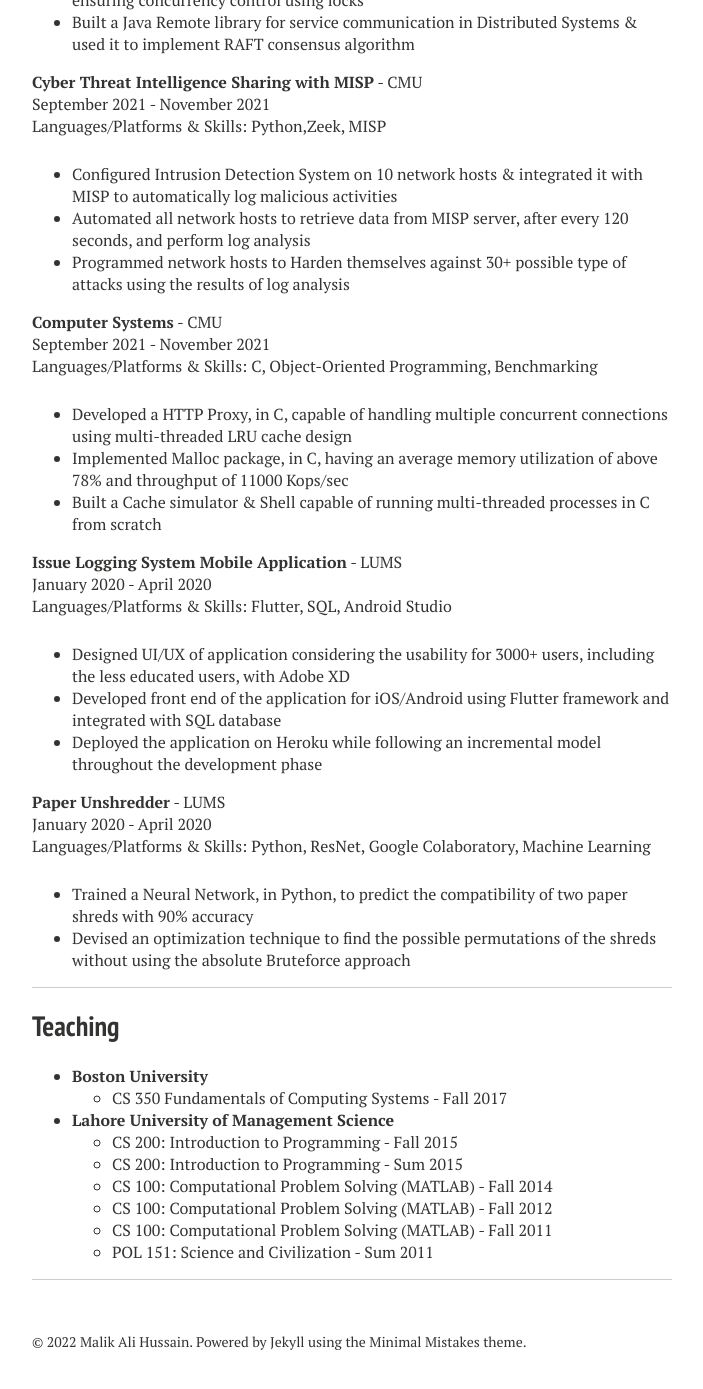
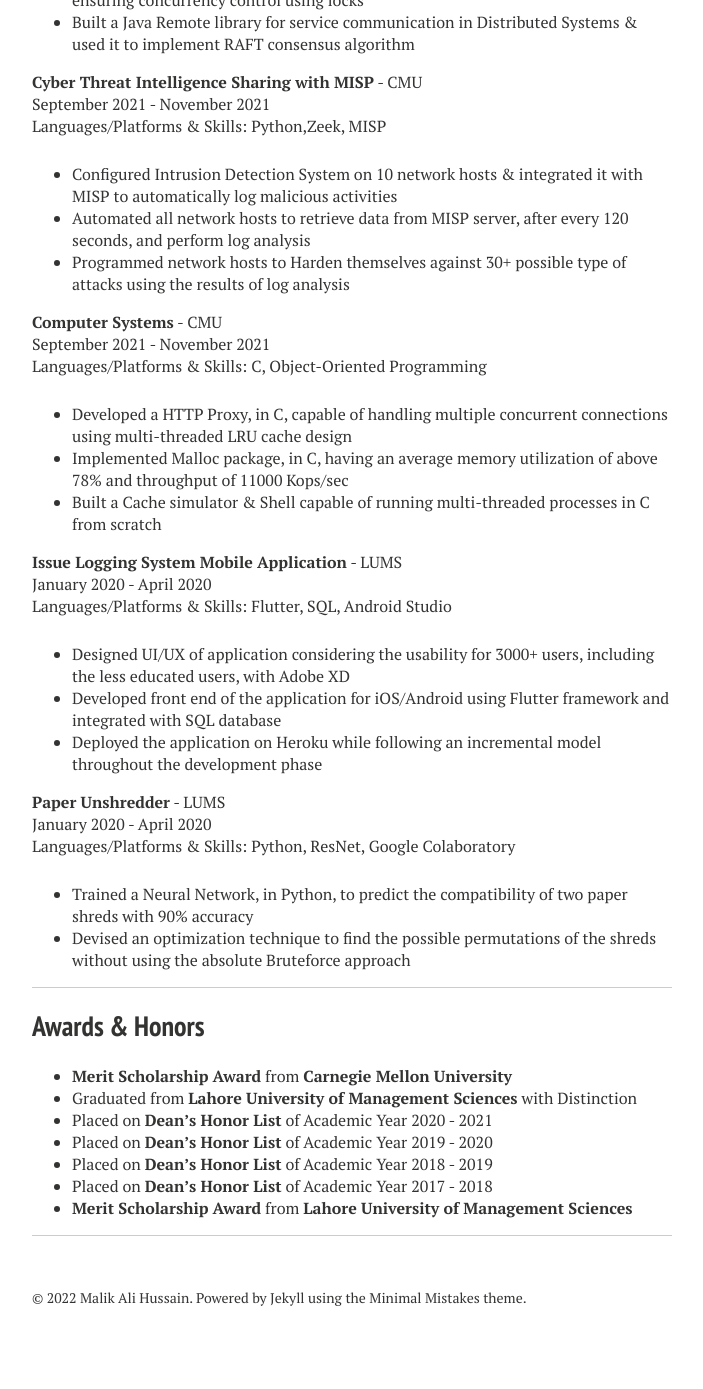
Before and after one commit to malikalihussain/malikalihussain.github.io, a Jekyll site: the page built from index.md, in a window 1280 px wide and 1400 px high, scrolled down 1525 px. Shown: the top 1389 px of the window, without its empty margins (288-991 px from the left). Built offline with Jekyll 4.4.1, drawn with Linux system fonts in a browser that asks for light colours; nearby versions of some CDN libraries; comment, search, counter and statistics services are not loaded; after the commit the page ends 2881 px from its top, so only the background shows below that.

Commit message:
Update index.md

```diff
--- a/index.md
+++ b/index.md
@@ -78,7 +78,7 @@ I am currently pursuing a Master of Science in the [Information Networking Insti
 
 **Computer Systems** - CMU\\
   September 2021 - November 2021\\
-  Languages/Platforms & Skills: C, Object-Oriented Programming, Benchmarking
+  Languages/Platforms & Skills: C, Object-Oriented Programming
 
    - Developed a HTTP Proxy, in C, capable of handling multiple concurrent connections using multi-threaded LRU cache design
    - Implemented Malloc package, in C, having an average memory utilization of above 78% and throughput of 11000 Kops/sec
@@ -94,7 +94,7 @@ I am currently pursuing a Master of Science in the [Information Networking Insti
 
 **Paper Unshredder** - LUMS\\
   January 2020 - April 2020\\
-  Languages/Platforms & Skills: Python, ResNet, Google Colaboratory, Machine Learning
+  Languages/Platforms & Skills: Python, ResNet, Google Colaboratory
 
    - Trained a Neural Network, in Python, to predict the compatibility of two paper shreds with 90% accuracy
    - Devised an optimization technique to find the possible permutations of the shreds without using the absolute Bruteforce approach
@@ -102,17 +102,14 @@ I am currently pursuing a Master of Science in the [Information Networking Insti
 
 ---
 
-## Teaching
+## Awards & Honors
 
-- **Boston University**
-	- CS 350 Fundamentals of Computing Systems - Fall 2017
-
-- **Lahore University of Management Science**
-	- CS 200: Introduction to Programming - Fall 2015
-	- CS 200: Introduction to Programming - Sum 2015
-	- CS 100: Computational Problem Solving (MATLAB) - Fall 2014
-	- CS 100: Computational Problem Solving (MATLAB) - Fall 2012
-	- CS 100: Computational Problem Solving (MATLAB) - Fall 2011
-	- POL 151: Science and Civilization - Sum 2011
+- **Merit Scholarship Award** from **Carnegie Mellon University**
+- Graduated from **Lahore University of Management Sciences** with Distinction
+- Placed on **Dean’s Honor List** of Academic Year 2020 - 2021
+- Placed on **Dean’s Honor List** of Academic Year 2019 - 2020
+- Placed on **Dean’s Honor List** of Academic Year 2018 - 2019
+- Placed on **Dean’s Honor List** of Academic Year 2017 - 2018
+- **Merit Scholarship Award** from **Lahore University of Management Sciences**
 
 ---
```
